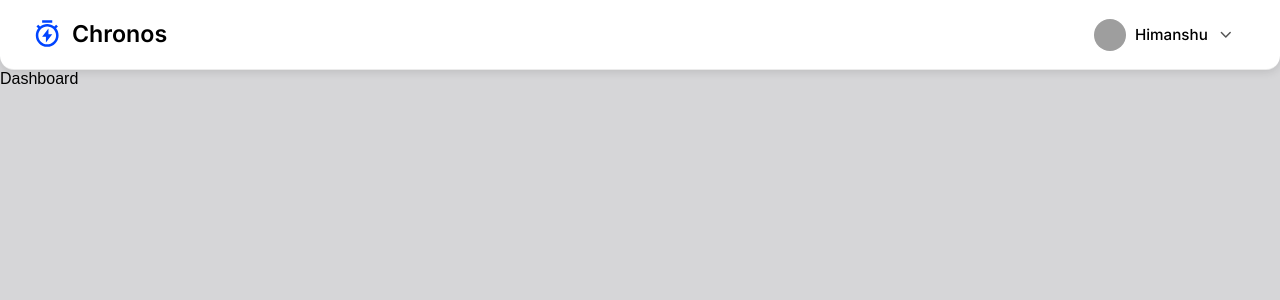
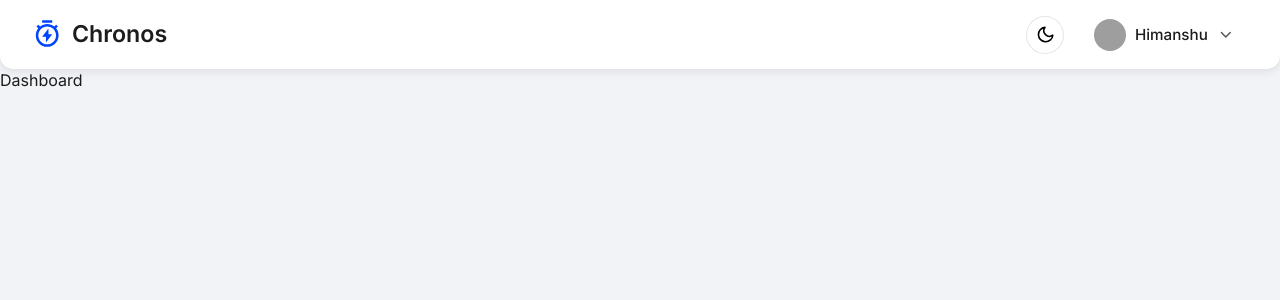
Before and after one commit to ankitbareth-dev/frontend-for-chronos, a Next.js app: page /dashboard in a window 1280 px wide. Shown: the top 300 px of the page. Built offline with nearby package versions, Linux system fonts and the light colour scheme; grey boxes are pictures that could not be loaded.

Commit message:
added dark/light mode for the app

```diff
--- a/app/components/Topbar/Topbar.module.sass
+++ b/app/dashboard/components/Topbar/Topbar.module.sass
@@ -1,49 +1,27 @@
-:global(:root)
-  --bg-topbar: #ffffff
-  --text-primary: #1c1c1c
-  --text-secondary: #545454
-  --logo-color: #0044ff
-  --hover-bg: rgba(0,0,0,0.04)
-
-:global([data-theme="dark"])
-  --bg-topbar: #141726
-  --text-primary: #f1f1f1
-  --text-secondary: #c6c6c6
-  --logo-color: #8fa2ff
-  --hover-bg: rgba(255, 255, 255, 0.05)
-
-
 .topbar
   width: 100%
   height: 70px
-  background: #ffffff
+  background: var(--bg-topbar)
   display: flex
   align-items: center
   justify-content: space-between
   padding: 0 2rem
   border-radius: 0 0 14px 14px
-
-
-  box-shadow: 0 2px 10px rgba(0,0,0,0.12)
-
-
-  border-bottom: 1px solid rgba(0,0,0,0.08)
-
+  box-shadow: 0 2px 10px rgba(0, 0, 0, 0.08)
+  border-bottom: 1px solid var(--border-color)
   position: sticky
   top: 0
   z-index: 20
-
+  transition: background .3s ease, border-color .3s ease
 
 .left
   display: flex
   align-items: center
   gap: .6rem
 
-
 .logoIcon
   font-size: 1.9rem
   color: var(--logo-color)
-
 
 .logo
   font-size: 1.45rem
@@ -53,7 +31,23 @@
 .right
   display: flex
   align-items: center
+  gap: 1rem
 
+.themeToggle
+  width: 38px
+  height: 38px
+  border-radius: 50%
+  border: 1px solid var(--border-color)
+  display: flex
+  align-items: center
+  justify-content: center
+  cursor: pointer
+  font-size: 1.2rem
+  background: var(--bg-topbar)
+  transition: .2s ease
+
+  &:hover
+    background: var(--hover-bg)
 
 .user
   display: flex
@@ -67,14 +61,12 @@
 
   &:hover
     background: var(--hover-bg)
-    border-color: rgba(0,0,0,0.1)
-
+    border-color: var(--border-color)
 
 .name
   font-size: 0.95rem
   font-weight: 500
   font-family: var(--font-inter)
-
 
 .avatar
   width: 32px
@@ -82,7 +74,6 @@
   border-radius: 50%
   object-fit: cover
 
-
 .arrow
   font-size: 1.1rem
   color: var(--text-secondary)
--- a/app/components/Topbar/Topbar.tsx
+++ b/app/dashboard/components/Topbar/Topbar.tsx
@@ -2,9 +2,15 @@
 
 import styles from "./Topbar.module.sass";
 import { RiTimerFlashLine } from "react-icons/ri";
-import { FiChevronDown } from "react-icons/fi";
+import { FiChevronDown, FiMoon, FiSun } from "react-icons/fi";
+import { useTheme } from "next-themes";
 
 export default function Topbar() {
+  const { theme, setTheme } = useTheme();
+
+  // Avoid hydration mismatch
+  if (!theme) return null;
+
   return (
     <header className={styles.topbar}>
       <div className={styles.left}>
@@ -13,6 +19,14 @@ export default function Topbar() {
       </div>
 
       <div className={styles.right}>
+        {/* THEME SWITCH BUTTON */}
+        <button
+          className={styles.themeToggle}
+          onClick={() => setTheme(theme === "light" ? "dark" : "light")}
+        >
+          {theme === "light" ? <FiMoon /> : <FiSun />}
+        </button>
+
         <div className={styles.user}>
           <img
             src="https://i.pravatar.cc/300"
--- a/app/dashboard/layout.tsx
+++ b/app/dashboard/layout.tsx
@@ -1,4 +1,4 @@
-import Topbar from "../components/Topbar/Topbar";
+import Topbar from "./components/Topbar/Topbar";
 
 export default function DashboardLayout({
   children,
--- a/app/globals.sass
+++ b/app/globals.sass
@@ -1,3 +1,4 @@
+/* RESET */
 *
   margin: 0
   padding: 0
@@ -5,7 +6,36 @@
 
 html, body
   height: 100%
-  font-family: sans-serif
-  background: #d6d6d8ff
+  background: var(--bg-main)
+  color: var(--text-primary)
+  transition: background .3s ease, color .3s ease
+  font-family: var(--font-inter), sans-serif
+
+/* LIGHT THEME */
 :root
-  font-family: var(--font-inter), sans-serif
+  --font-inter: 'Inter'
+
+  /* Backgrounds */
+  --bg-main: #f2f3f7
+  --bg-topbar: #ffffff
+
+  /* Text */
+  --text-primary: #1c1c1c
+  --text-secondary: #545454
+
+  /* UI Tokens */
+  --logo-color: #0044ff
+  --hover-bg: rgba(0, 0, 0, 0.04)
+  --border-color: rgba(0, 0, 0, 0.1)
+
+/* DARK THEME */
+[data-theme="dark"]
+  --bg-main: #0f1117
+  --bg-topbar: #141726
+
+  --text-primary: #f1f1f1
+  --text-secondary: #c6c6c6
+
+  --logo-color: #8fa2ff
+  --hover-bg: rgba(255, 255, 255, 0.06)
+  --border-color: rgba(255, 255, 255, 0.12)
--- a/app/layout.tsx
+++ b/app/layout.tsx
@@ -1,5 +1,6 @@
 import "./globals.sass";
 import { Inter } from "next/font/google";
+import { Providers } from "./providers";
 
 const inter = Inter({
   subsets: ["latin"],
@@ -9,7 +10,7 @@ const inter = Inter({
 
 export const metadata = {
   title: "Chronos",
-  description: "Time tracking dashboard",
+  description: "Time Tracking Dashboard",
 };
 
 export default function RootLayout({
@@ -18,8 +19,10 @@ export default function RootLayout({
   children: React.ReactNode;
 }) {
   return (
-    <html lang="en" className={inter.variable}>
-      <body>{children}</body>
+    <html lang="en" className={inter.variable} suppressHydrationWarning>
+      <body>
+        <Providers>{children}</Providers>
+      </body>
     </html>
   );
 }
--- /dev/null
+++ b/app/providers.tsx
@@ -0,0 +1,16 @@
+"use client";
+
+import { ThemeProvider } from "next-themes";
+
+export function Providers({ children }: { children: React.ReactNode }) {
+  return (
+    <ThemeProvider
+      attribute="data-theme"
+      defaultTheme="light"
+      enableSystem={false}
+      disableTransitionOnChange
+    >
+      {children}
+    </ThemeProvider>
+  );
+}
--- a/package.json
+++ b/package.json
@@ -10,6 +10,7 @@
   },
   "dependencies": {
     "next": "16.0.4",
+    "next-themes": "^0.4.6",
     "react": "19.2.0",
     "react-dom": "19.2.0",
     "react-icons": "^5.5.0",
```
Also changed, not shown: app/(landing)/page.tsx (renamed from app/page.tsx), 1 other file (tests, documents, lock files or other folders).
